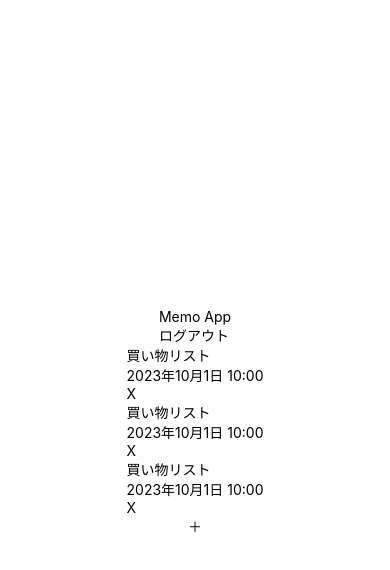
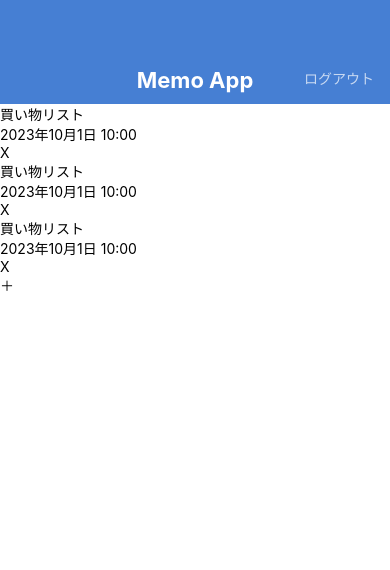
Before and after one commit to shunwitter/MemoApp4, a React Native app: screen / in a window 390 px wide. Shown: the top 570 px of the page. Built offline with nearby package versions, Linux system fonts and the light colour scheme.

Commit message:
Style header

```diff
--- a/src/app/index.tsx
+++ b/src/app/index.tsx
@@ -3,12 +3,14 @@ import { View, Text, StyleSheet } from 'react-native'
 const Index = (): JSX.Element => {
   return (
     <View style={styles.container}>
-      <View>
-        <View>
-          <Text>Memo App</Text>
-          <Text>ログアウト</Text>
+
+      <View style={styles.header}>
+        <View style={styles.headerInner}>
+          <Text style={styles.headerTitle}>Memo App</Text>
+          <Text style={styles.headerRight}>ログアウト</Text>
         </View>
       </View>
+
       <View>
 
         <View>
@@ -53,8 +55,28 @@ const Index = (): JSX.Element => {
 const styles = StyleSheet.create({
   container: {
     flex: 1,
-    justifyContent: 'center',
+    backgroundColor: '#ffffff'
+  },
+  header: {
+    backgroundColor: '#467FD3',
+    height: 104,
+    justifyContent: 'flex-end'
+  },
+  headerInner: {
     alignItems: 'center'
+  },
+  headerRight: {
+    position: 'absolute',
+    right: 16,
+    bottom: 16,
+    color: 'rgba(255,255,255,0.7)'
+  },
+  headerTitle: {
+    marginBottom: 8,
+    fontSize: 22,
+    lineHeight: 32,
+    fontWeight: 'bold',
+    color: '#ffffff'
   }
 })
 
```
